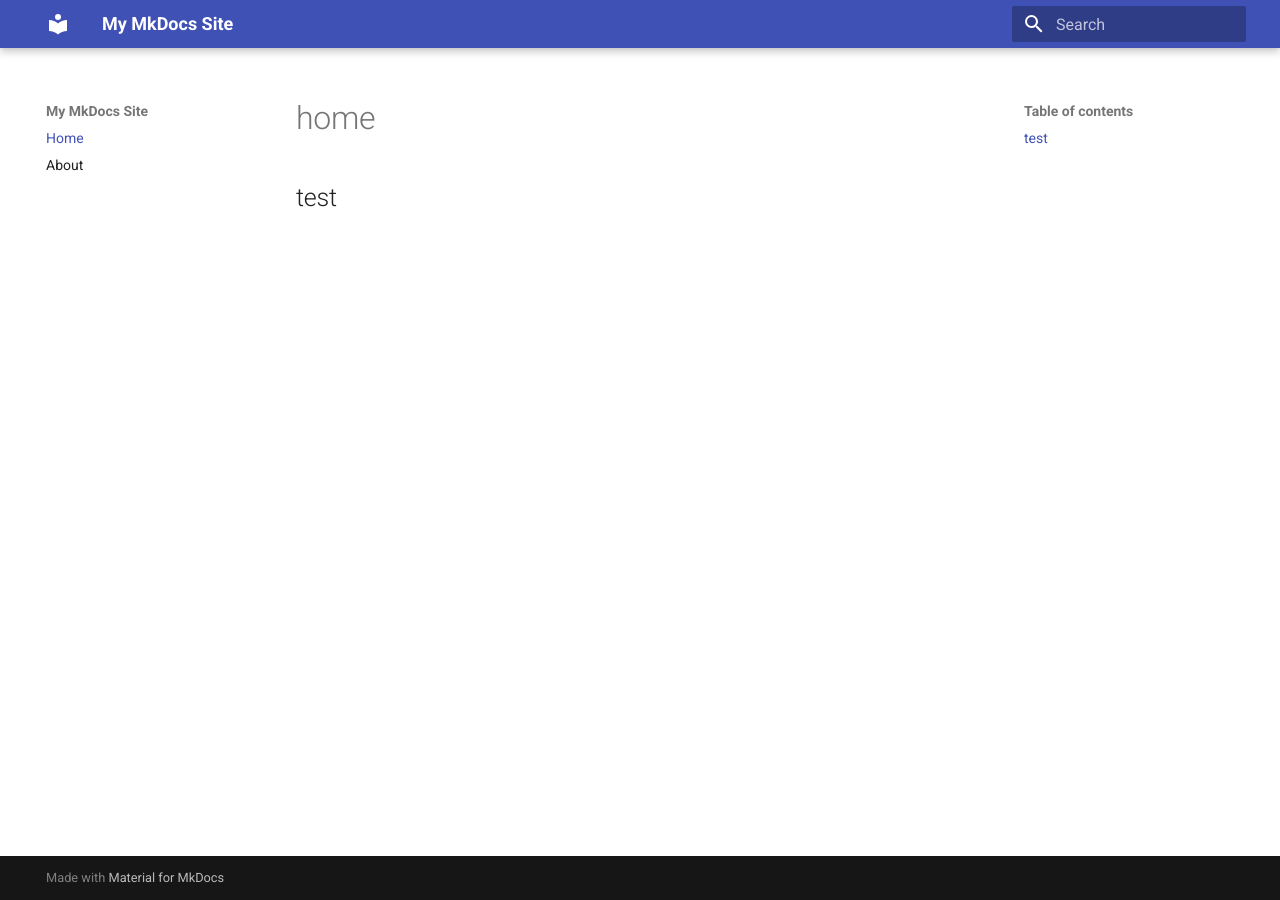
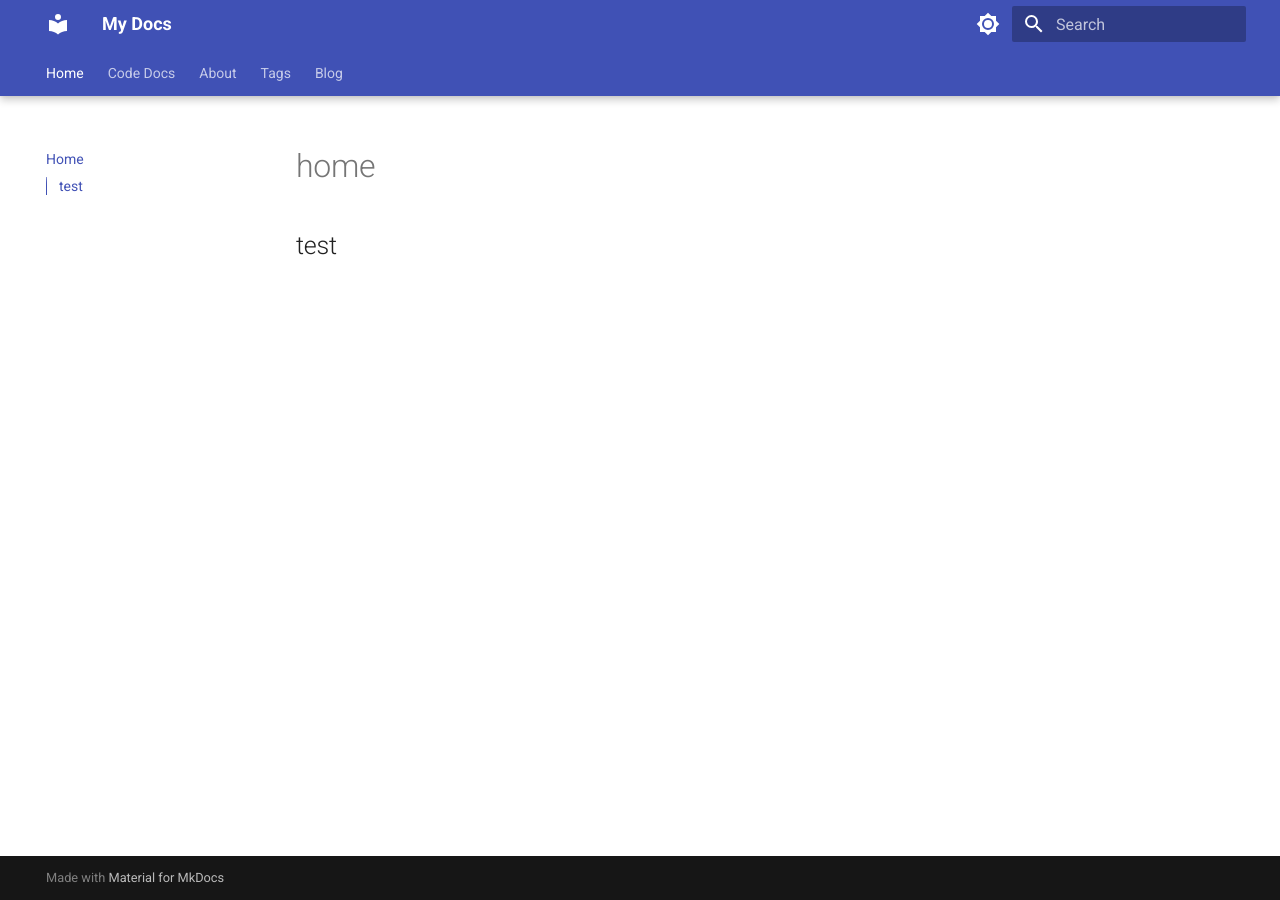
Before and after one commit to ntngrillo/startNTA, an MkDocs documentation site: the page built from docs/index.md, in a window 1280 px wide. Built offline with MkDocs 1.6.1 and Material for MkDocs 9.7.7, drawn with Linux system fonts in a browser that asks for light colours.

Commit message:
Update mkdocs.yml

```diff
--- a/mkdocs.yml
+++ b/mkdocs.yml
@@ -1,6 +1,60 @@
-site_name: My MkDocs Site
+site_name: My Docs
+site_url: https://mydomain.org/mysite
 theme:
   name: material
+  palette:
+
+    # Palette toggle for light mode
+    - scheme: default
+      toggle:
+        icon: material/brightness-7
+        name: Switch to dark mode
+
+    # Palette toggle for dark mode
+    - scheme: slate
+      toggle:
+        icon: material/brightness-4
+        name: Switch to light mode
+  features:
+    - navigation.instant
+    - navigation.instant.progress
+    - navigation.instant.preview
+    - navigation.tracking
+    - navigation.tabs
+    - navigation.tabs
+    - navigation.tabs.sticky
+    - navigation.sections
+    - navigation.expand
+    - toc.integrate
+    - navigation.top
+    - search.suggest
+    - search.highlight
+    - search.share
+    - content.code.copy
+
+plugins:
+  - search
+  - tags:
+      tags_file: tags.md
+  - blog
+
+markdown_extensions:
+  - pymdownx.highlight:
+      anchor_linenums: true
+      line_spans: __span
+      pygments_lang_class: true
+  - pymdownx.inlinehilite
+  - pymdownx.snippets
+  - pymdownx.superfences
+
 nav:
   - Home: index.md
-  - About: about.md
+  - Code Docs:
+    - Java: coding/my-first-java-file.md
+  - About:
+    - Current Projects: about/projects.md
+    - About Me: about/about.md
+    - Childhood: about/childhood.md
+  - Tags: tags.md
+  - Blog:
+    - blog/index.md
```
